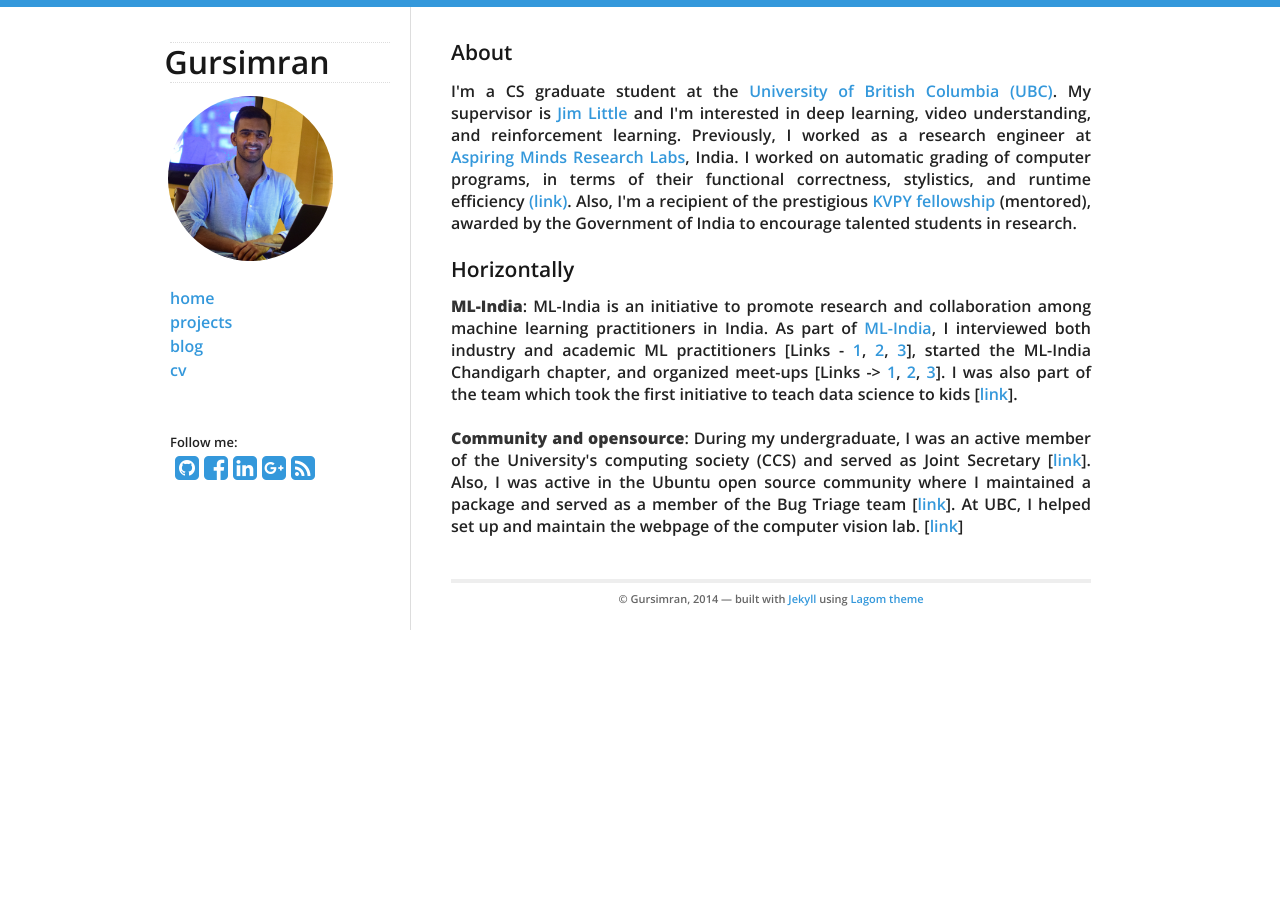
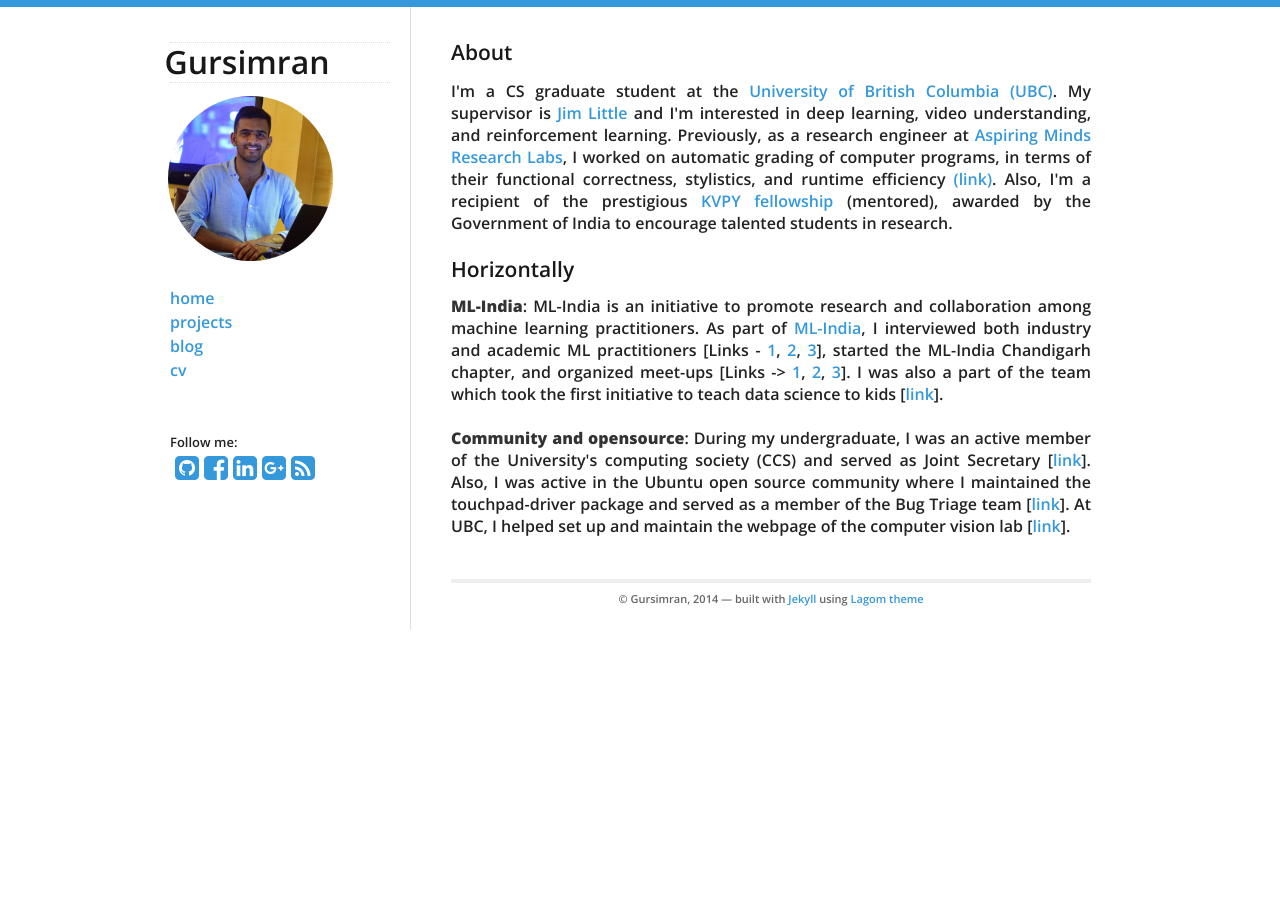
Before and after one commit to gursimar/gursimar.github.io, a Jekyll site: the page built from index.html, in a window 1280 px wide. Built offline with Jekyll 4.4.1, drawn with Linux system fonts in a browser that asks for light colours; nearby versions of some CDN libraries.

Commit message:
more grammar errors

```diff
--- a/index.html
+++ b/index.html
@@ -11,7 +11,7 @@ description: Home | Gursimran
 	<div class="col-sm-12"><h3 id="about">About</h3></div>
 </div>
 <p style="text-align:justify; margin-top:-4%;">
-    I'm a CS graduate student at the <a href="https://www.cs.ubc.ca/">University of British Columbia (UBC)</a>. My supervisor is <a href="https://www.cs.ubc.ca/~little/">Jim Little</a> and I'm interested in deep learning, video understanding, and reinforcement learning. Previously, I worked as a research engineer at <a href="https://research.aspiringminds.com">Aspiring Minds Research Labs</a>, India. I worked on automatic grading of computer programs, in terms of their functional correctness, stylistics, and runtime efficiency <a href="https://www.kdd.org/kdd2016/papers/files/adf0798-singhA.pdf">(link)</a>. Also, I'm a recipient of the prestigious <a href="http://kvpy.iisc.ernet.in/main/index.htm">KVPY fellowship</a> (mentored), awarded by the Government of India to encourage talented students in research.
+    I'm a CS graduate student at the <a href="https://www.cs.ubc.ca/">University of British Columbia (UBC)</a>. My supervisor is <a href="https://www.cs.ubc.ca/~little/">Jim Little</a> and I'm interested in deep learning, video understanding, and reinforcement learning. Previously, as a research engineer at <a href="https://research.aspiringminds.com">Aspiring Minds Research Labs</a>, I worked on automatic grading of computer programs, in terms of their functional correctness, stylistics, and runtime efficiency <a href="https://www.kdd.org/kdd2016/papers/files/adf0798-singhA.pdf">(link)</a>. Also, I'm a recipient of the prestigious <a href="http://kvpy.iisc.ernet.in/main/index.htm">KVPY fellowship</a> (mentored), awarded by the Government of India to encourage talented students in research.
 </p>
 
 <div class="row vertical-center about-desc">
@@ -19,9 +19,9 @@ description: Home | Gursimran
 </div>
 
 <p style="text-align:justify; margin-top:-2%;">
-<strong>ML-India</strong>: ML-India is an initiative to promote research and collaboration among machine learning practitioners in India. As part of <a href="http://ml-india.org/">ML-India</a>, I interviewed both industry and academic ML practitioners [Links - <a href="http://ml-india.org/ml-india-interview-priya-radhakrishnan/">1</a>, <a href="http://ml-india.org/ml-india-interview-avisek-lahiri/">2</a>, <a href="http://ml-india.org/ml-india-interview-niraj-kumar/">3</a>], started the ML-India Chandigarh chapter, and organized meet-ups [Links -> <a href="http://ml-india.org/ml-india-gurgaon-chapter-second-meetup/">1</a>, <a href="http://ml-india.org/ml-india-gurgaon-chapter-tenth-meetup/">2</a>, <a href="http://ml-india.org/ml-india-gurgaon-chapter-ninth-meetup/">3</a>]. I was also part of the team which took the first initiative to teach data science to kids [<a href="http://www.datasciencekids.org/p/home-page.html">link</a>].
+<strong>ML-India</strong>: ML-India is an initiative to promote research and collaboration among machine learning practitioners. As part of <a href="http://ml-india.org/">ML-India</a>, I interviewed both industry and academic ML practitioners [Links - <a href="http://ml-india.org/ml-india-interview-priya-radhakrishnan/">1</a>, <a href="http://ml-india.org/ml-india-interview-avisek-lahiri/">2</a>, <a href="http://ml-india.org/ml-india-interview-niraj-kumar/">3</a>], started the ML-India Chandigarh chapter, and organized meet-ups [Links -> <a href="http://ml-india.org/ml-india-gurgaon-chapter-second-meetup/">1</a>, <a href="http://ml-india.org/ml-india-gurgaon-chapter-tenth-meetup/">2</a>, <a href="http://ml-india.org/ml-india-gurgaon-chapter-ninth-meetup/">3</a>]. I was also a part of the team which took the first initiative to teach data science to kids [<a href="http://www.datasciencekids.org/p/home-page.html">link</a>].
 
 <br><br>
-<strong>Community and opensource</strong>: During my undergraduate, I was an active member of the University's computing society (CCS) and served as Joint Secretary [<a href="https://github.com/gursimar/creativeComputingSociety">link</a>]. Also, I was active in the Ubuntu open source community where I maintained a package and served as a member of the Bug Triage team [<a href="https://wiki.ubuntu.com/simar/MembershipApplication">link</a>]. At UBC, I helped set up and maintain the webpage of the computer vision lab. [<a href="https://vision.cs.ubc.ca">link</a>]
+<strong>Community and opensource</strong>: During my undergraduate, I was an active member of the University's computing society (CCS) and served as Joint Secretary [<a href="https://github.com/gursimar/creativeComputingSociety">link</a>]. Also, I was active in the Ubuntu open source community where I maintained the touchpad-driver package and served as a member of the Bug Triage team [<a href="https://wiki.ubuntu.com/simar/MembershipApplication">link</a>]. At UBC, I helped set up and maintain the webpage of the computer vision lab [<a href="https://vision.cs.ubc.ca">link</a>].
 <br><br>
 </p>
```
Also changed, not shown: 4 other files.
